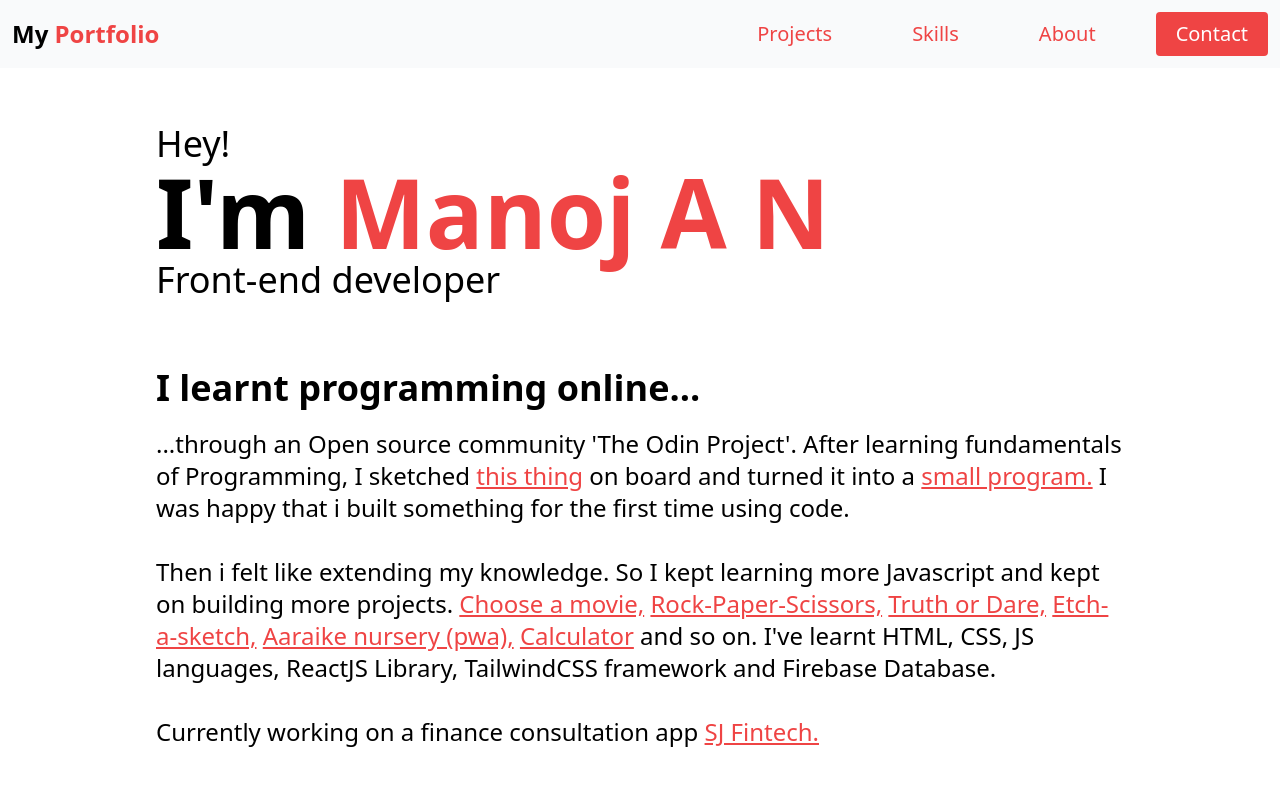
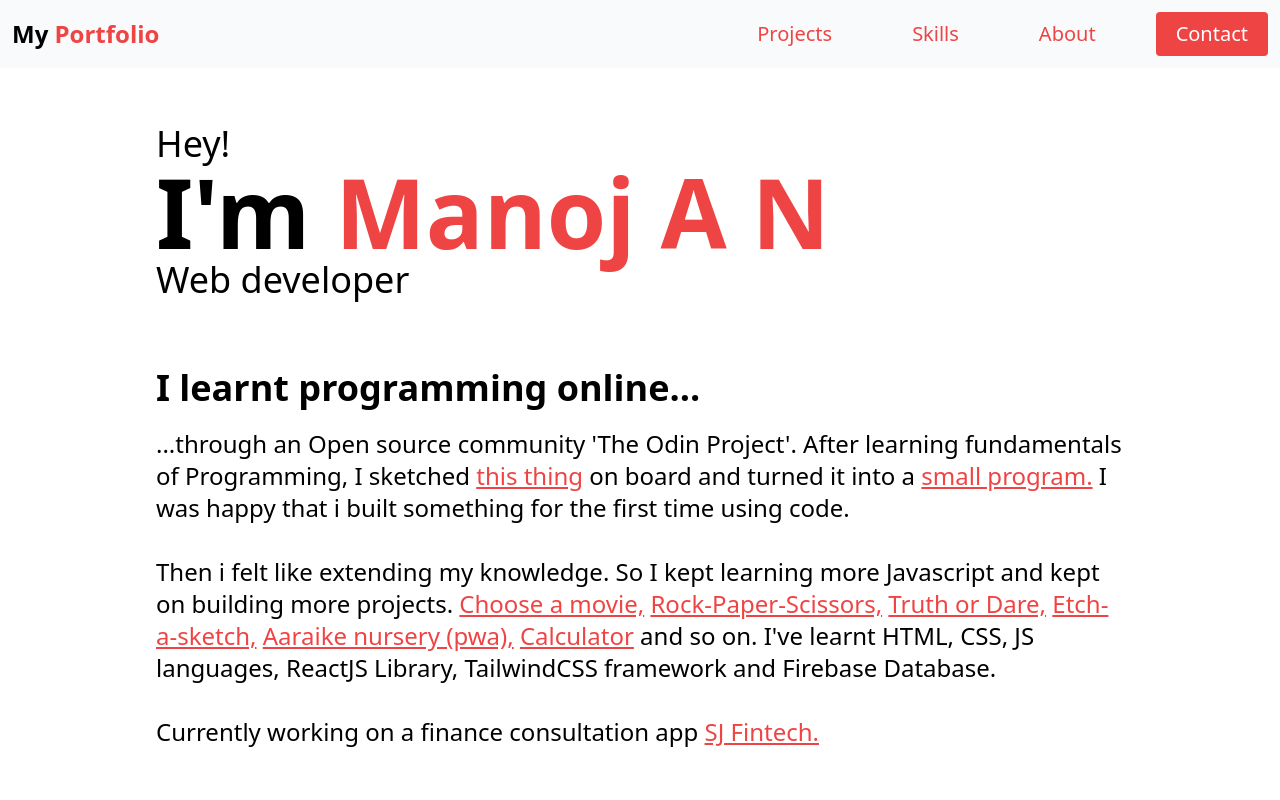
Before and after one commit to manoj7019/man-codes, a React (Vite) app: page / in a window 1280 px wide. Shown: the top 800 px of the page. Built offline with nearby package versions, Linux system fonts and the light colour scheme.

Commit message:
Update Hero.jsx

```diff
--- a/src/Components/Hero.jsx
+++ b/src/Components/Hero.jsx
@@ -7,7 +7,7 @@ const Hero = () => {
       <div className='laptop:mb-12 laptop:mt-24 mobile:mt-12'>
         <h2 className='mobile:text-2xl laptop:text-4xl'>Hey!</h2>
         <h1 className='mobile:text-4xl laptop:text-8xl font-bold '>I'm <span className='text-red-500'>Manoj A N</span></h1>
-        <h2 className='mobile:text-2xl laptop:text-4xl'>Front-end developer</h2>
+        <h2 className='mobile:text-2xl laptop:text-4xl'>Web developer</h2>
       </div>
       <h2 className='mobile:text-2xl laptop:text-4xl font-bold'>I learnt programming online...</h2>
       <p className='mobile:text-xl laptop:text-2xl'>...through an Open source community 'The Odin Project'. After learning fundamentals of Programming, I sketched
```
